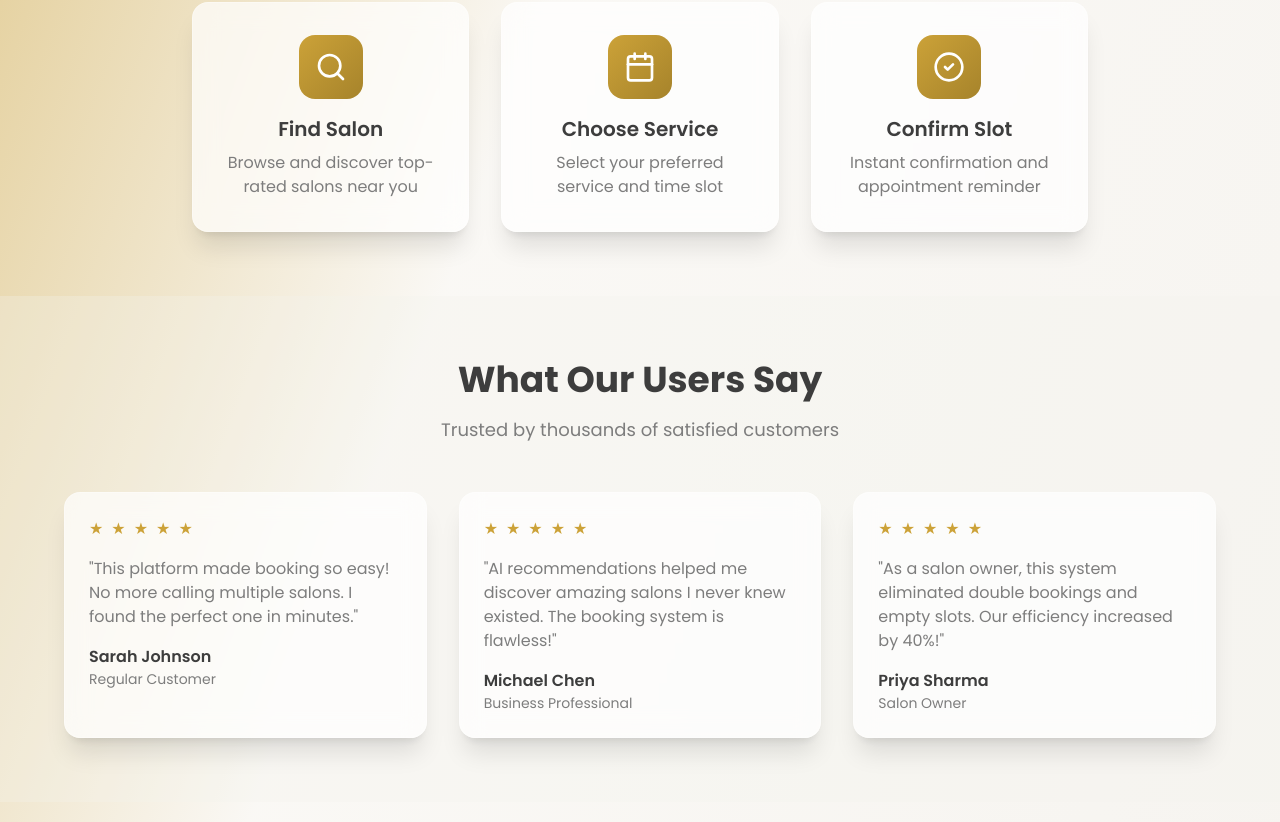
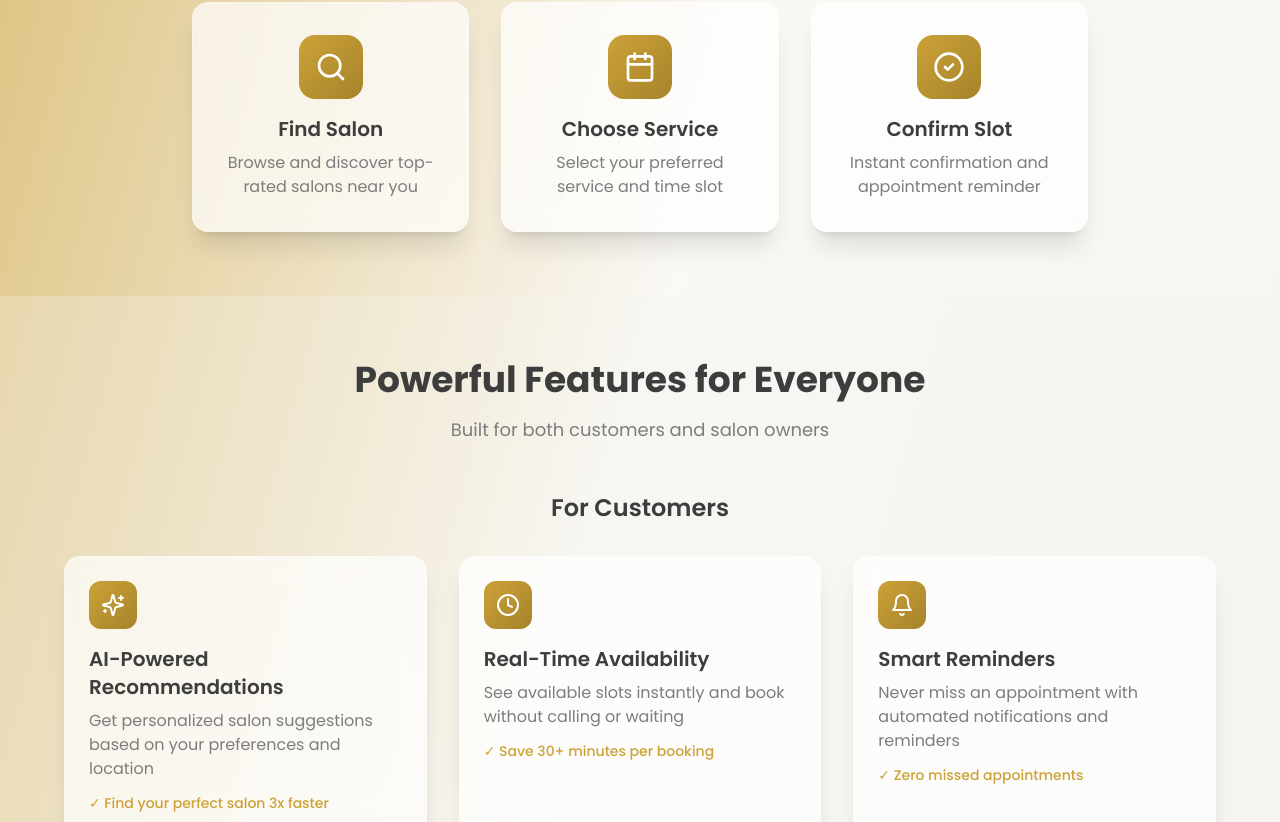
Before and after one commit to Prithvi-Rao-879/salon-iq-ai-glow, a React (Vite) app: page / in a window 1280 px wide. Shown: the part 1978-2800 px from the top of the page. Built offline with nearby package versions, Linux system fonts and the light colour scheme; the HTML template or start-up script is replaced by a standard one.

Commit message:
Add feature list

```diff
--- a/src/pages/Index.tsx
+++ b/src/pages/Index.tsx
@@ -3,7 +3,7 @@ import Navbar from "@/components/Navbar";
 import Footer from "@/components/Footer";
 import SalonCard from "@/components/SalonCard";
 import { Button } from "@/components/ui/button";
-import { Sparkles, Search, Calendar, CheckCircle2 } from "lucide-react";
+import { Sparkles, Search, Calendar, CheckCircle2, Clock, Bell, BarChart3, CreditCard, Users, TrendingUp } from "lucide-react";
 import { salons } from "@/data/salons";
 import heroImage from "@/assets/hero-salon.jpg";
 import { useAuth } from "@/hooks/useAuth";
@@ -127,6 +127,145 @@ const Index = () => {
         </div>
       </section>
 
+      {/* Features Section */}
+      <section className="container mx-auto px-4 py-16 bg-muted/30">
+        <div className="text-center mb-12">
+          <h2 className="text-4xl font-bold mb-4">Powerful Features for Everyone</h2>
+          <p className="text-muted-foreground text-lg">
+            Built for both customers and salon owners
+          </p>
+        </div>
+
+        {/* For Customers */}
+        <div className="mb-16">
+          <h3 className="text-2xl font-semibold mb-8 text-center">For Customers</h3>
+          <div className="grid md:grid-cols-3 gap-8 max-w-6xl mx-auto">
+            <div className="glass-card p-6 hover:scale-105 transition-all">
+              <div className="w-12 h-12 mb-4 bg-gradient-to-br from-primary-start to-primary-end rounded-xl flex items-center justify-center">
+                <Sparkles className="h-6 w-6 text-white" />
+              </div>
+              <h4 className="text-xl font-semibold mb-2">AI-Powered Recommendations</h4>
+              <p className="text-muted-foreground mb-3">
+                Get personalized salon suggestions based on your preferences and location
+              </p>
+              <p className="text-sm font-medium text-primary">
+                ✓ Find your perfect salon 3x faster
+              </p>
+            </div>
+
+            <div className="glass-card p-6 hover:scale-105 transition-all">
+              <div className="w-12 h-12 mb-4 bg-gradient-to-br from-primary-start to-primary-end rounded-xl flex items-center justify-center">
+                <Clock className="h-6 w-6 text-white" />
+              </div>
+              <h4 className="text-xl font-semibold mb-2">Real-Time Availability</h4>
+              <p className="text-muted-foreground mb-3">
+                See available slots instantly and book without calling or waiting
+              </p>
+              <p className="text-sm font-medium text-primary">
+                ✓ Save 30+ minutes per booking
+              </p>
+            </div>
+
+            <div className="glass-card p-6 hover:scale-105 transition-all">
+              <div className="w-12 h-12 mb-4 bg-gradient-to-br from-primary-start to-primary-end rounded-xl flex items-center justify-center">
+                <Bell className="h-6 w-6 text-white" />
+              </div>
+              <h4 className="text-xl font-semibold mb-2">Smart Reminders</h4>
+              <p className="text-muted-foreground mb-3">
+                Never miss an appointment with automated notifications and reminders
+              </p>
+              <p className="text-sm font-medium text-primary">
+                ✓ Zero missed appointments
+              </p>
+            </div>
+          </div>
+        </div>
+
+        {/* For Salon Owners */}
+        <div>
+          <h3 className="text-2xl font-semibold mb-8 text-center">For Salon Owners</h3>
+          <div className="grid md:grid-cols-3 gap-8 max-w-6xl mx-auto">
+            <div className="glass-card p-6 hover:scale-105 transition-all">
+              <div className="w-12 h-12 mb-4 bg-gradient-to-br from-primary-start to-primary-end rounded-xl flex items-center justify-center">
+                <Calendar className="h-6 w-6 text-white" />
+              </div>
+              <h4 className="text-xl font-semibold mb-2">Automated Slot Assignment</h4>
+              <p className="text-muted-foreground mb-3">
+                AI optimizes your schedule to maximize bookings and minimize gaps
+              </p>
+              <p className="text-sm font-medium text-primary">
+                ✓ Save 1-2 hours per day on scheduling
+              </p>
+            </div>
+
+            <div className="glass-card p-6 hover:scale-105 transition-all">
+              <div className="w-12 h-12 mb-4 bg-gradient-to-br from-primary-start to-primary-end rounded-xl flex items-center justify-center">
+                <Users className="h-6 w-6 text-white" />
+              </div>
+              <h4 className="text-xl font-semibold mb-2">Customer Reminders</h4>
+              <p className="text-muted-foreground mb-3">
+                Automatic notifications reduce no-shows and keep your schedule full
+              </p>
+              <p className="text-sm font-medium text-primary">
+                ✓ Reduce no-shows by 30%
+              </p>
+            </div>
+
+            <div className="glass-card p-6 hover:scale-105 transition-all">
+              <div className="w-12 h-12 mb-4 bg-gradient-to-br from-primary-start to-primary-end rounded-xl flex items-center justify-center">
+                <BarChart3 className="h-6 w-6 text-white" />
+              </div>
+              <h4 className="text-xl font-semibold mb-2">Business Analytics</h4>
+              <p className="text-muted-foreground mb-3">
+                Track bookings, revenue, and customer trends with detailed insights
+              </p>
+              <p className="text-sm font-medium text-primary">
+                ✓ Increase revenue by 25%
+              </p>
+            </div>
+
+            <div className="glass-card p-6 hover:scale-105 transition-all">
+              <div className="w-12 h-12 mb-4 bg-gradient-to-br from-primary-start to-primary-end rounded-xl flex items-center justify-center">
+                <CreditCard className="h-6 w-6 text-white" />
+              </div>
+              <h4 className="text-xl font-semibold mb-2">Payment Integration</h4>
+              <p className="text-muted-foreground mb-3">
+                Seamless payment processing with secure checkout and invoicing
+              </p>
+              <p className="text-sm font-medium text-primary">
+                ✓ Get paid instantly, reduce payment delays
+              </p>
+            </div>
+
+            <div className="glass-card p-6 hover:scale-105 transition-all">
+              <div className="w-12 h-12 mb-4 bg-gradient-to-br from-primary-start to-primary-end rounded-xl flex items-center justify-center">
+                <TrendingUp className="h-6 w-6 text-white" />
+              </div>
+              <h4 className="text-xl font-semibold mb-2">CRM Integration</h4>
+              <p className="text-muted-foreground mb-3">
+                Manage customer relationships and build loyalty with integrated tools
+              </p>
+              <p className="text-sm font-medium text-primary">
+                ✓ Improve customer retention by 40%
+              </p>
+            </div>
+
+            <div className="glass-card p-6 hover:scale-105 transition-all">
+              <div className="w-12 h-12 mb-4 bg-gradient-to-br from-primary-start to-primary-end rounded-xl flex items-center justify-center">
+                <CheckCircle2 className="h-6 w-6 text-white" />
+              </div>
+              <h4 className="text-xl font-semibold mb-2">Zero Overbooking</h4>
+              <p className="text-muted-foreground mb-3">
+                Smart algorithms prevent double bookings and optimize capacity
+              </p>
+              <p className="text-sm font-medium text-primary">
+                ✓ 100% booking accuracy guaranteed
+              </p>
+            </div>
+          </div>
+        </div>
+      </section>
+
       {/* Testimonials Section */}
       <section className="container mx-auto px-4 py-16 bg-muted/30">
         <div className="text-center mb-12">
```
